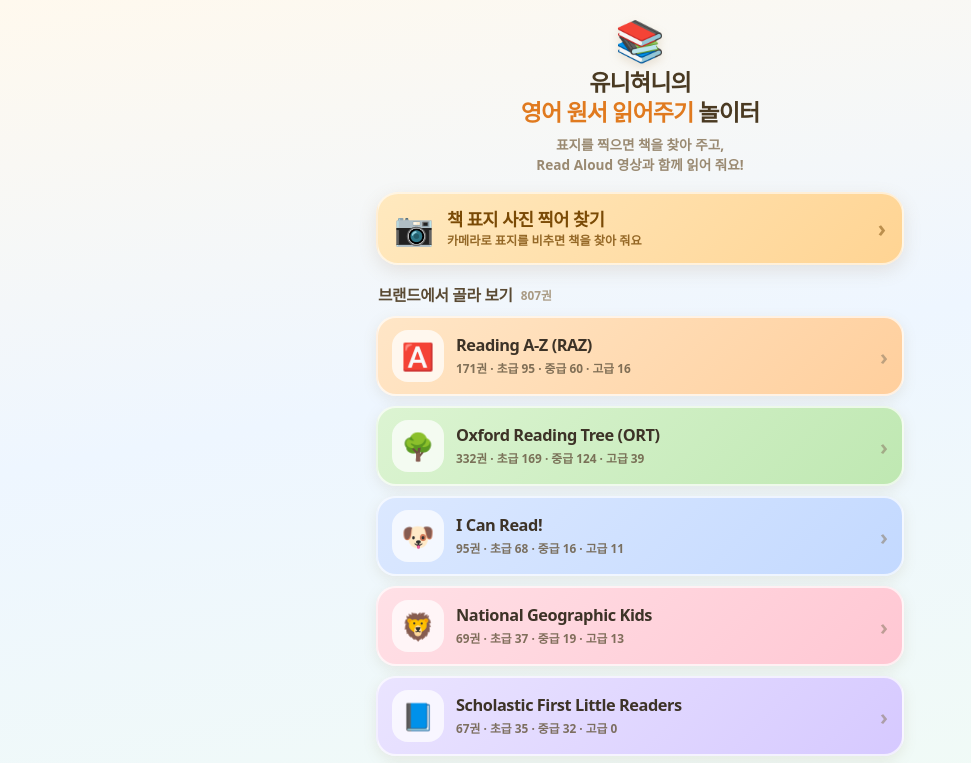
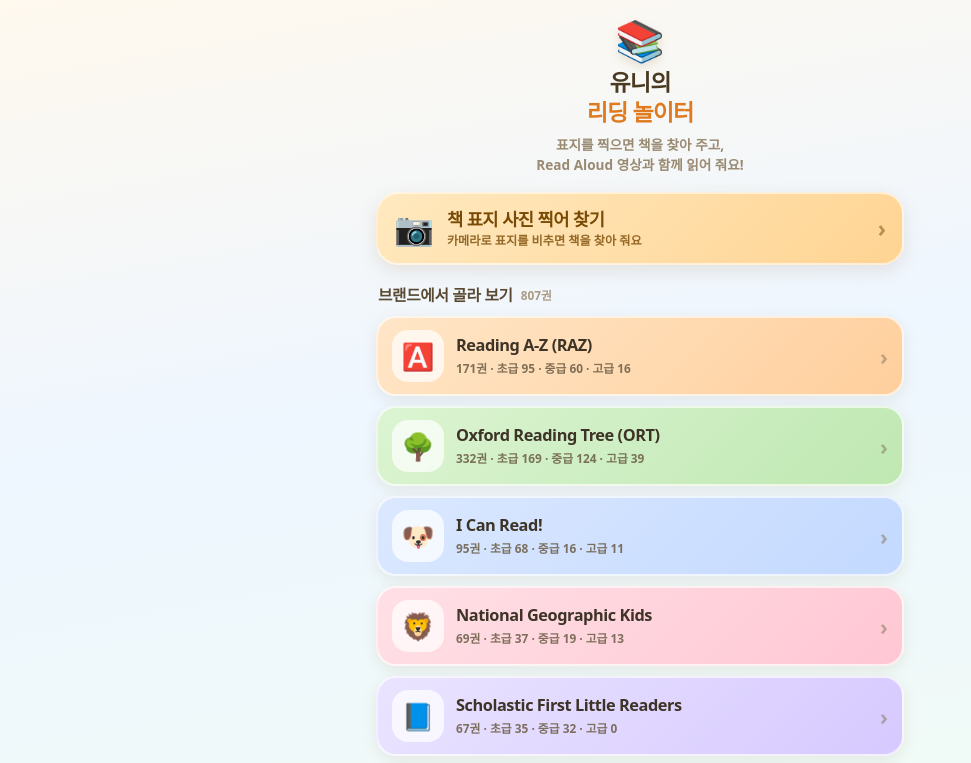
Before and after one commit to shp0219/study, a plain HTML site: page reading/index.html in a window 1280 px wide. Shown: the top 763 px of the page, without its empty margins (0-971 px from the left). Drawn offline with Linux system fonts and the light colour scheme.

Commit message:
reading: 놀이터 이름을 '유니의 리딩 놀이터'로 변경 (title·첫 화면 제목)

```diff
--- a/reading/index.html
+++ b/reading/index.html
@@ -6,8 +6,8 @@
 <meta name="theme-color" content="#fff8ec">
 <meta name="format-detection" content="telephone=no">
 <meta name="apple-mobile-web-app-capable" content="yes">
-<meta name="apple-mobile-web-app-title" content="영어 원서 놀이터">
-<title>유니혀니의 영어 원서 읽어주기 놀이터</title>
+<meta name="apple-mobile-web-app-title" content="유니의 리딩 놀이터">
+<title>유니의 리딩 놀이터</title>
 <style>
 *,*::before,*::after{box-sizing:border-box}
 html{-webkit-text-size-adjust:100%;text-size-adjust:100%;min-height:100%}
@@ -228,7 +228,7 @@ img{-webkit-user-drag:none;user-select:none}
   <section id="home" class="screen active">
     <div class="hero">
       <div class="shelf">📚</div>
-      <h1>유니혀니의<br><em>영어 원서 읽어주기</em> 놀이터</h1>
+      <h1>유니의<br><em>리딩 놀이터</em></h1>
       <p>표지를 찍으면 책을 찾아 주고,<br>Read Aloud 영상과 함께 읽어 줘요!</p>
     </div>
     <button class="bigbtn photo" id="btnPhoto">
```
